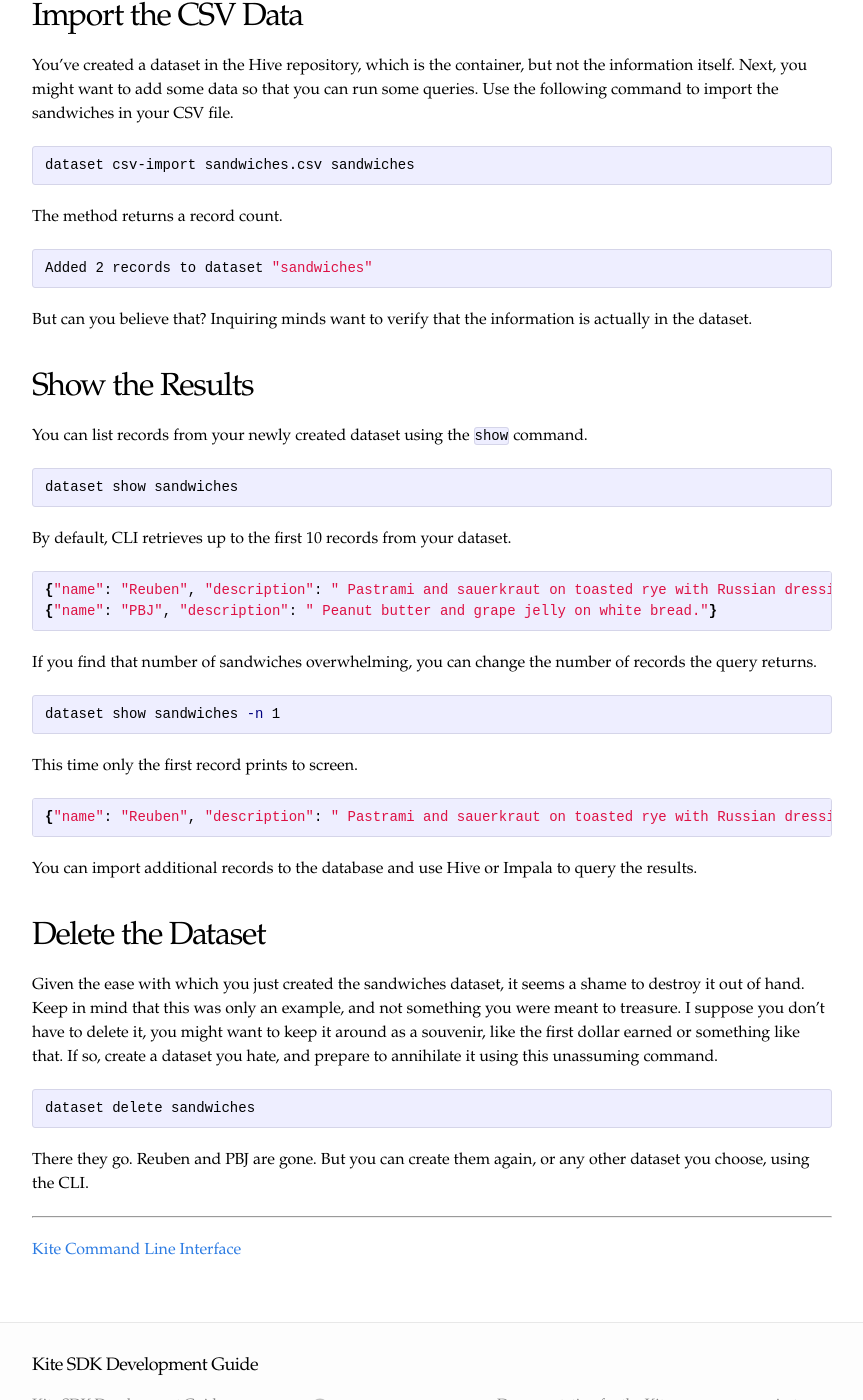
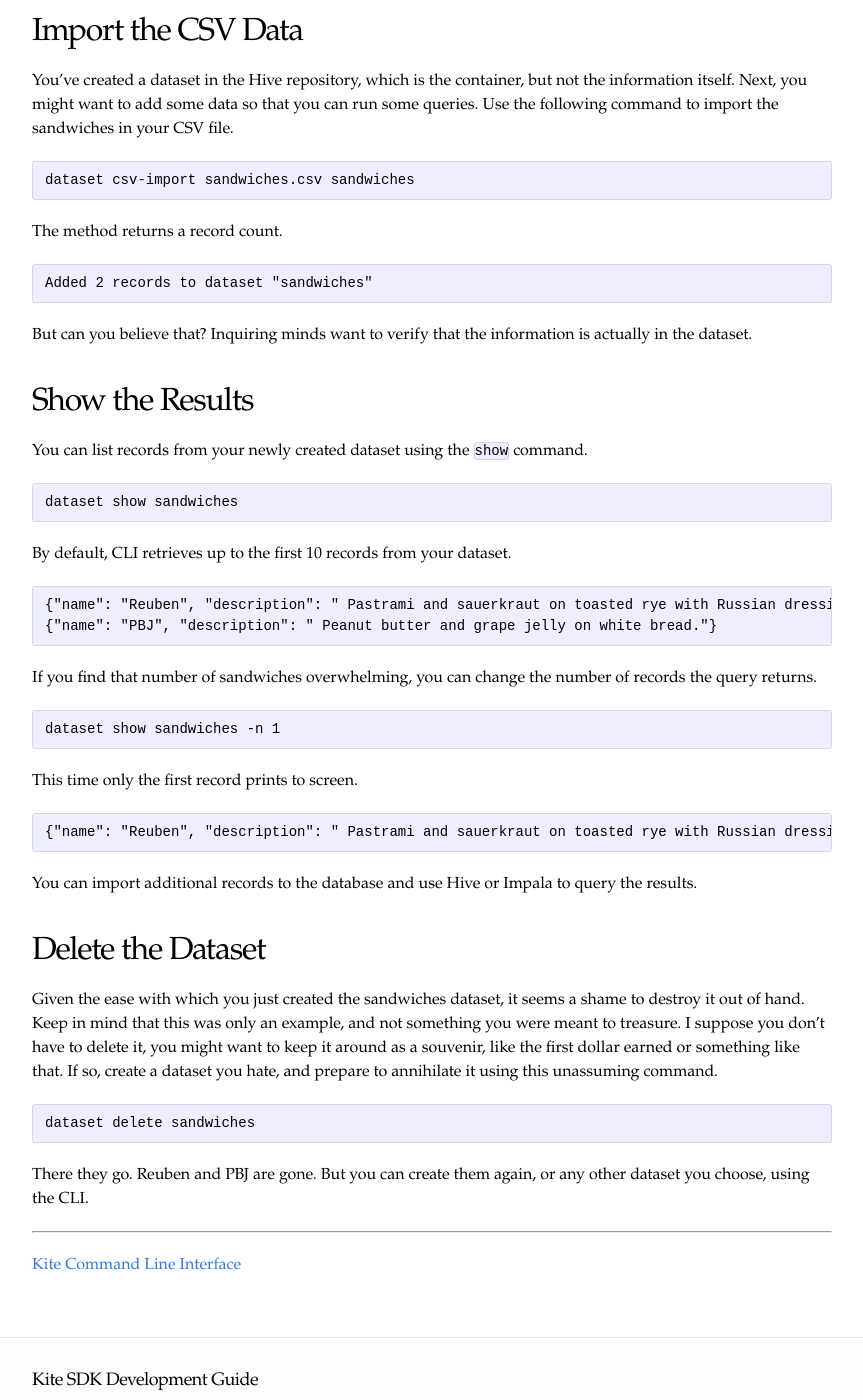
Before and after one commit to kite-sdk/kite-docs, a Jekyll site: the page built from Using-the-Kite-CLI-to-Create-a-Dataset.md, in a window 1280 px wide and 1400 px high, scrolled down 2266 px. Shown: the whole window, without its empty margins (208-1071 px from the left). Built offline with Jekyll 4.4.1, drawn with Linux system fonts in a browser that asks for light colours; some of the changed text lies outside the part shown.

````diff
--- a/Using-the-Kite-CLI-to-Create-a-Dataset.md
+++ b/Using-the-Kite-CLI-to-Create-a-Dataset.md
@@ -13,7 +13,7 @@ Kite provides a set of tools that handle the basic legwork for creating a datase
 
 If you have not done so already, download the Kite command-line interface jar. This jar is the executable that runs the command-line interface, so save it as `dataset`. To download with curl, run:
 
-```bash
+```
 curl https://repository.cloudera.com/artifactory/libs-release-local/org/kitesdk/kite-tools/0.15.0/kite-tools-0.15.0-binary.jar -o dataset
 chmod +x dataset
 ```
@@ -24,7 +24,7 @@ If you have a CSV file sitting around waiting to be used, you can substitute you
 
 If you don't have a CSV file handy, you can copy the next code snippet and save it as a plain text file named *sandwiches.csv*.
 
-```bash
+```
 name, description
 Reuben, Pastrami and sauerkraut on toasted rye with Russian dressing.
 PBJ, Peanut butter and grape jelly on white bread.
@@ -34,7 +34,7 @@ PBJ, Peanut butter and grape jelly on white bread.
 
 All right. Now we get to use the CLI. Start by inferring an Avro schema file from the *sandwiches.csv* file you just created. Enter the following command to create an Avro schema file named *sandwich.avsc* with the class name *Sandwich*. The schema details are based on the headings and data in *sandwiches.csv*.
 
-```bash
+```
 dataset csv-schema sandwiches.csv --class Sandwich -o sandwich.avsc
 ```
 
@@ -61,13 +61,15 @@ If you open *sandwich.avsc* in a text editor, it looks something like the code b
 
 With a schema, you can create a new dataset. Enter the following command.
 
-`dataset create sandwiches -s sandwich.avsc`
+```
+dataset create sandwiches -s sandwich.avsc
+```
 
 While it does not create actual sandwiches, it does create an empty dataset in which you can store sandwich descriptions, which is the next best thing. Probably.
 
 Just for giggles, you can reverse the process you just completed and look at the underlying schema of your dataset using the following command.
 
-`dataset schema sandwiches`
+```dataset schema sandwiches```
 
 You'll get the same schema back, but this time, trust me, it's coming from the Hive repository. Honest.
 
@@ -91,12 +93,13 @@ You'll get the same schema back, but this time, trust me, it's coming from the H
 ## Import the CSV Data
 You've created a dataset in the Hive repository, which is the container, but not the information itself. Next, you might want to add some data so that you can run some queries. Use the following command to import the sandwiches in your CSV file.
 
-```bash
+```
 dataset csv-import sandwiches.csv sandwiches
 ```
 
 The method returns a record count.
-```bash
+
+```
 Added 2 records to dataset "sandwiches"
 ```
 
@@ -106,26 +109,26 @@ But can you believe that? Inquiring minds want to verify that the information is
 
 You can list records from your newly created dataset using the `show` command.
 
-```bash
+```
 dataset show sandwiches
 ```
 
 By default, CLI retrieves up to the first 10 records from your dataset.
 
-```bash
+```
 {"name": "Reuben", "description": " Pastrami and sauerkraut on toasted rye with Russian dressing."}
 {"name": "PBJ", "description": " Peanut butter and grape jelly on white bread."}
 ```
 
 If you find that number of sandwiches overwhelming, you can change the number of records the query returns.
 
-```bash
+```
 dataset show sandwiches -n 1
 ```
 
 This time only the first record prints to screen.
 
-```bash
+```
 {"name": "Reuben", "description": " Pastrami and sauerkraut on toasted rye with Russian dressing."}
 ```
 
@@ -135,7 +138,7 @@ You can import additional records to the database and use Hive or Impala to quer
 
 Given the ease with which you just created the sandwiches dataset, it seems a shame to destroy it out of hand. Keep in mind that this was only an example, and not something you were meant to treasure. I suppose you don't have to delete it, you might want to keep it around as a souvenir, like the first dollar earned or something like that. If so, create a dataset you hate, and prepare to annihilate it using this unassuming command.
 
-```bash
+```
 dataset delete sandwiches
 ```
 
````
Also changed, not shown: index.md (+1 -5 lines).
